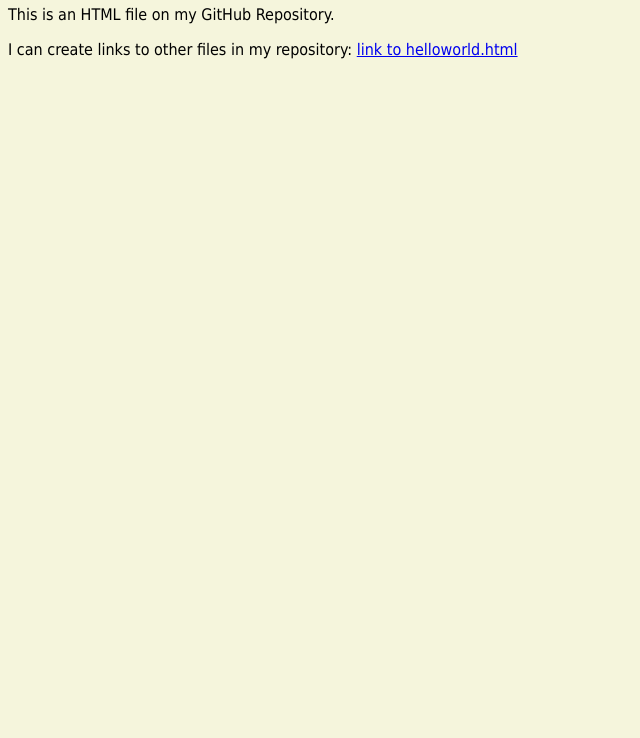
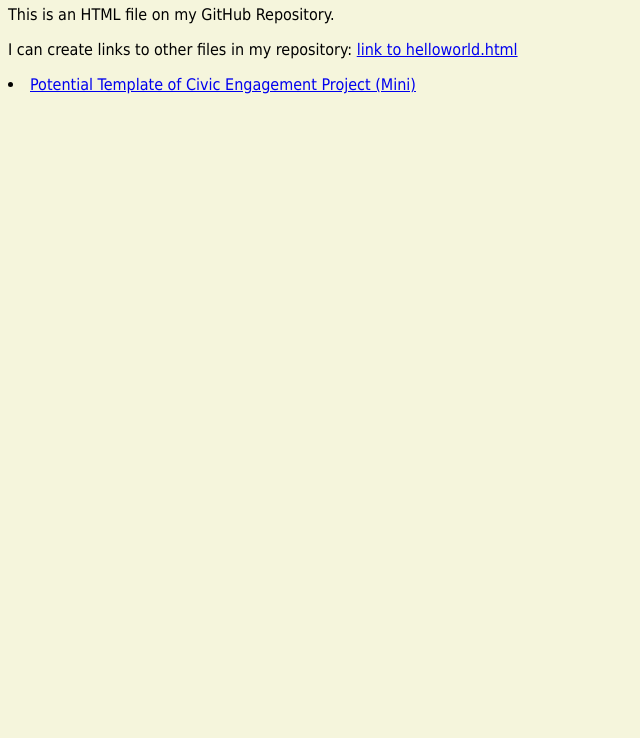
Before and after one commit to lsimpson-pvcc/lsimpson-pvcc.github.io, a plain HTML site: page index.html in a window 1280 px wide. Shown: the part 62-800 px from the top of the page, without its empty margins (0-640 px from the left). Drawn offline with Linux system fonts and the light colour scheme.

Commit message:
Update index.html

```diff
--- a/index.html
+++ b/index.html
@@ -11,6 +11,7 @@
     <h1>My Page on GitHub</h1>
     <p>This is an HTML file on my GitHub Repository.</p>
     <p>I can create links to other files in my repository: <a href = "helloworld.html">link to helloworld.html</a></p>
+     <li><a href = "exampleProject.html">Potential Template of Civic Engagement Project (Mini)</a></li>
 
   </body>
 
```
